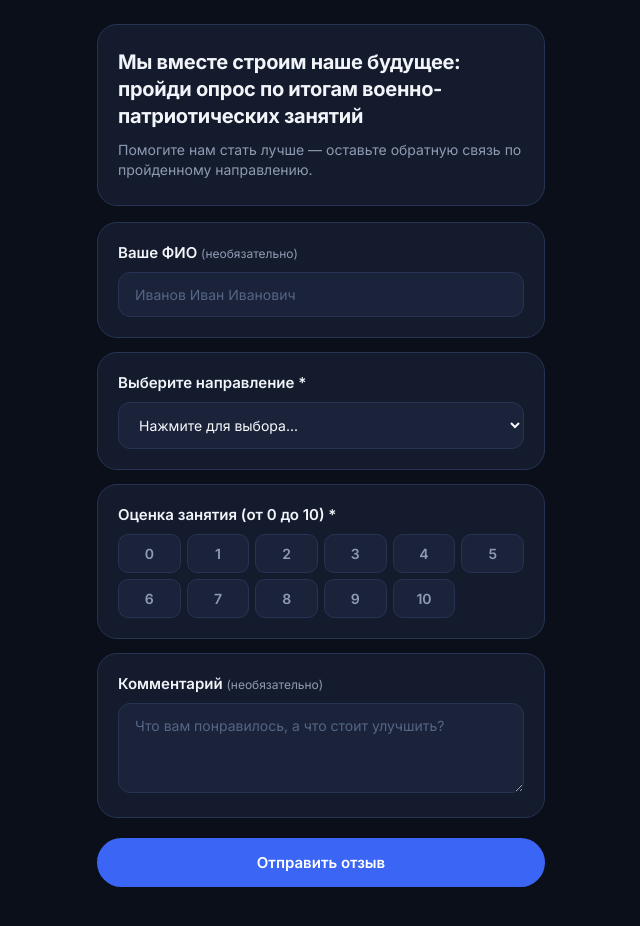
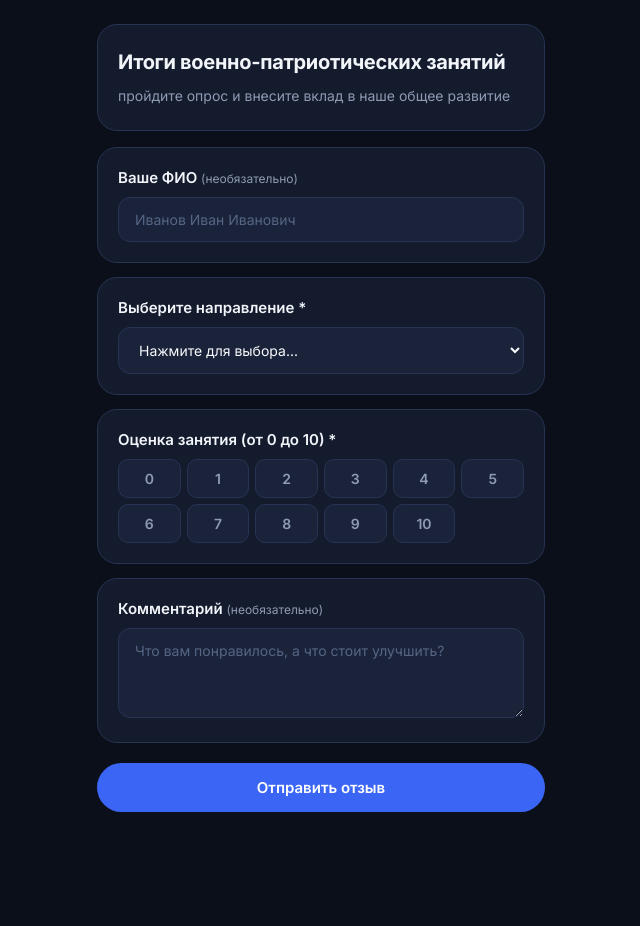
Before and after one commit to Hlebn/college-feedback, a plain HTML site: page index.html in a window 1280 px wide. Shown: the whole page, without its empty margins (319-959 px from the left). After the commit the page ends 852 px from the top, so only its background shows below. Drawn offline with Linux system fonts and the light colour scheme.

Commit message:
index.html

```diff
--- a/index.html
+++ b/index.html
@@ -3,7 +3,7 @@
 <head>
   <meta charset="UTF-8">
   <meta name="viewport" content="width=device-width, initial-scale=1.0">
-  <title>Опрос по итогам занятий</title>
+  <title>Итоги военно-патриотических занятий</title>
   <link rel="preconnect" href="https://fonts.googleapis.com">
   <link rel="preconnect" href="https://fonts.gstatic.com" crossorigin>
   <link href="https://fonts.googleapis.com/css2?family=Inter:wght@400;500;600;700;800&display=swap" rel="stylesheet">
@@ -229,8 +229,8 @@
   <div class="container">
     <main>
       <div class="header-card">
-        <h1>Мы вместе строим наше будущее: пройди опрос по итогам военно-патриотических занятий</h1>
-        <p class="description">Помогите нам стать лучше — оставьте обратную связь по пройденному направлению.</p>
+        <h1>Итоги военно-патриотических занятий</h1>
+        <p class="description">пройдите опрос и внесите вклад в наше общее развитие</p>
       </div>
 
       <form id="feedbackForm">
```
